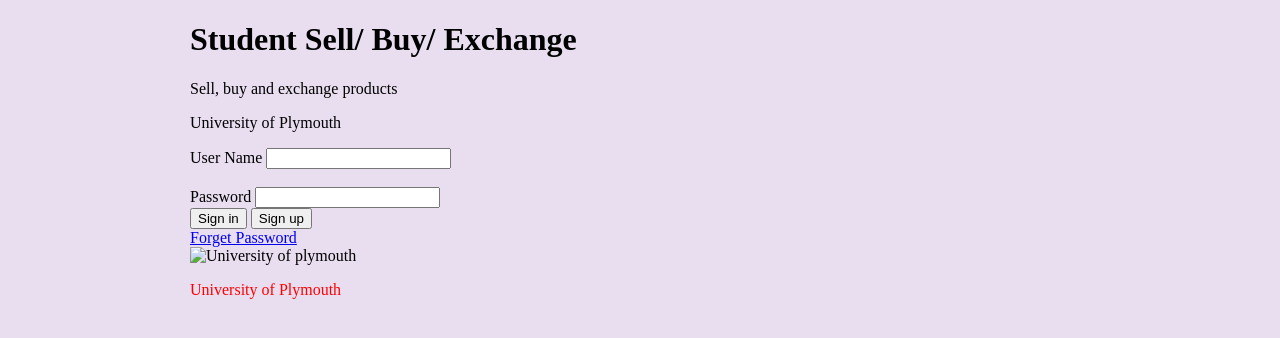
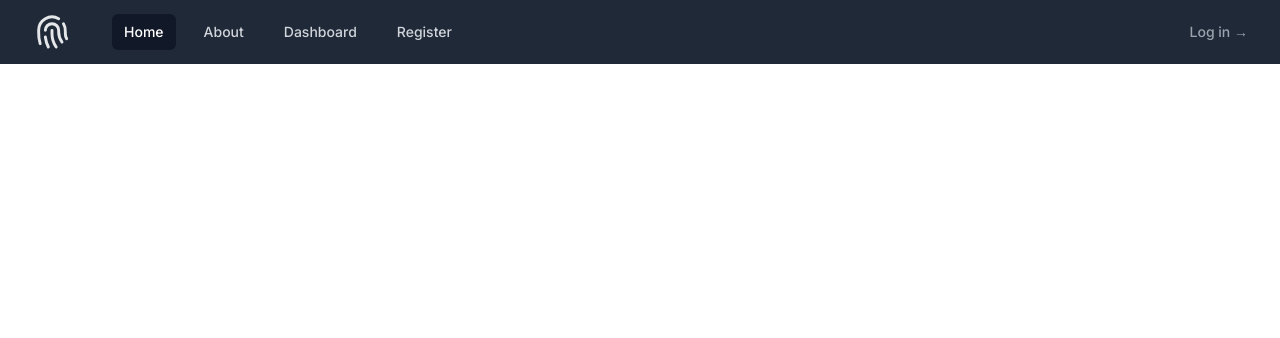
Before and after one commit to bahmanyar67/Comp1004, a plain HTML site: page index.html in a window 1280 px wide. Drawn offline with Linux system fonts and the light colour scheme.

Commit message:
improve files structure. Add home page header

```diff
--- a/index.html
+++ b/index.html
@@ -1,37 +1,75 @@
 <!DOCTYPE html>
-<html>
-    <head>
-        <title> my page </title>
-        <link rel="stylesheet" href="stylesheet.css"/>
-        <script href="script.js"></script>
-    </head>
-    <body>
+<html lang="en">
+<head>
+    <meta charset="UTF-8">
+    <meta name="viewport" content="width=device-width, initial-scale=1.0">
+    <title>Login</title>
 
-    <form>
+    <link rel="preconnect" href="https://fonts.googleapis.com">
+    <link rel="preconnect" href="https://fonts.gstatic.com" crossorigin>
+    <link href="https://fonts.googleapis.com/css2?family=Inter:wght@400;500;600;700&display=swap" rel="stylesheet">
+    <link href="output.css" rel="stylesheet">
+</head>
+<body>
+<div class="min-h-full">
+    <nav class="bg-gray-800">
+        <div class="mx-auto max-w-7xl px-4 sm:px-6 lg:px-8">
+            <div class="flex h-16 items-center justify-between">
+                <div class="flex items-center">
+                    <div class="flex-shrink-0">
+                        <svg xmlns="http://www.w3.org/2000/svg"
+                             class="icon icon-tabler icon-tabler-fingerprint h-10 text-gray-200"
+                             viewBox="0 0 24 24" stroke-width="1.75" stroke="currentColor"
+                             fill="none" stroke-linecap="round" stroke-linejoin="round">
+                            <path stroke="none" d="M0 0h24v24H0z" fill="none"/>
+                            <path d="M18.9 7a8 8 0 0 1 1.1 5v1a6 6 0 0 0 .8 3"/>
+                            <path d="M8 11a4 4 0 0 1 8 0v1a10 10 0 0 0 2 6"/>
+                            <path d="M12 11v2a14 14 0 0 0 2.5 8"/>
+                            <path d="M8 15a18 18 0 0 0 1.8 6"/>
+                            <path d="M4.9 19a22 22 0 0 1 -.9 -7v-1a8 8 0 0 1 12 -6.95"/>
+                        </svg>
+                    </div>
+                    <div class="hidden md:block">
+                        <div class="ml-10 flex items-baseline space-x-4">
+                            <!-- Current: "bg-gray-900 text-white", Default: "text-gray-300 hover:bg-gray-700 hover:text-white" -->
+                            <a href="#" class="bg-gray-900 text-white rounded-md px-3 py-2 text-sm font-medium" aria-current="page">Home</a>
+                            <a href="#" class="text-gray-300 hover:bg-gray-700 hover:text-white rounded-md px-3 py-2 text-sm font-medium">About</a>
+                            <a href="#" class="text-gray-300 hover:bg-gray-700 hover:text-white rounded-md px-3 py-2 text-sm font-medium">Dashboard</a>
+                            <a href="#" class="text-gray-300 hover:bg-gray-700 hover:text-white rounded-md px-3 py-2 text-sm font-medium">Register</a>
+                        </div>
+                    </div>
+                </div>
+                <div class="hidden md:block">
+                    <div class="ml-4 flex items-center md:ml-6">
+                        <div class="hidden lg:flex lg:flex-1 lg:justify-end">
+                            <a href="#" class="text-sm font-medium leading-6 text-gray-400 hover:text-white">Log in <span aria-hidden="true">&rarr;</span></a>
+                        </div>
+                    </div>
+                </div>
+                <div class="-mr-2 flex md:hidden">
+                    <!-- Mobile menu button -->
+                    <button type="button" class="relative inline-flex items-center justify-center rounded-md bg-gray-800 p-2 text-gray-400 hover:bg-gray-700 hover:text-white focus:outline-none focus:ring-2 focus:ring-white focus:ring-offset-2 focus:ring-offset-gray-800" aria-controls="mobile-menu" aria-expanded="false">
+                        <span class="absolute -inset-0.5"></span>
+                        <span class="sr-only">Open main menu</span>
+                        <!-- Menu open: "hidden", Menu closed: "block" -->
+                        <svg class="block h-6 w-6" fill="none" viewBox="0 0 24 24" stroke-width="1.5" stroke="currentColor" aria-hidden="true">
+                            <path stroke-linecap="round" stroke-linejoin="round" d="M3.75 6.75h16.5M3.75 12h16.5m-16.5 5.25h16.5" />
+                        </svg>
+                        <!-- Menu open: "block", Menu closed: "hidden" -->
+                        <svg class="hidden h-6 w-6" fill="none" viewBox="0 0 24 24" stroke-width="1.5" stroke="currentColor" aria-hidden="true">
+                            <path stroke-linecap="round" stroke-linejoin="round" d="M6 18L18 6M6 6l12 12" />
+                        </svg>
+                    </button>
+                </div>
+            </div>
+        </div>
+    </nav>
+    <main>
+        <div class="mx-auto max-w-7xl py-6 sm:px-6 lg:px-8">
 
-        <hgroup>
-            <h1>Student Sell/ Buy/ Exchange</h1>
-            <p> Sell, buy and exchange products</p>
-        </hgroup>
+        </div>
+    </main>
+</div>
 
-        <p>
-            University of Plymouth
-        </p>
-        User Name
-        <input type="text">
-        <br>
-        <br>
-        Password
-        <input type="password">
-        <br>
-        <button type="button" onclick="location.href='Sign in.html';">Sign in</button>
-        <button type="button" onclick="location.href='Sign up.html';">Sign up</button>
-        <br>
-        <a href="https://gmail.com">Forget Password</a>
-        <br>
-        <img src="Uni.jpg" alt="University of plymouth">
-        <p style="color:red;">University of Plymouth</p>
-    </form>
-
-    </body>
+</body>
 </html>
```
Also changed, not shown: login.html (added, +6 -0 lines), register.html (renamed from Sign in.html, +1 -1 lines), output.css (added), uni.png (renamed from Uni.png), 2 other files.
